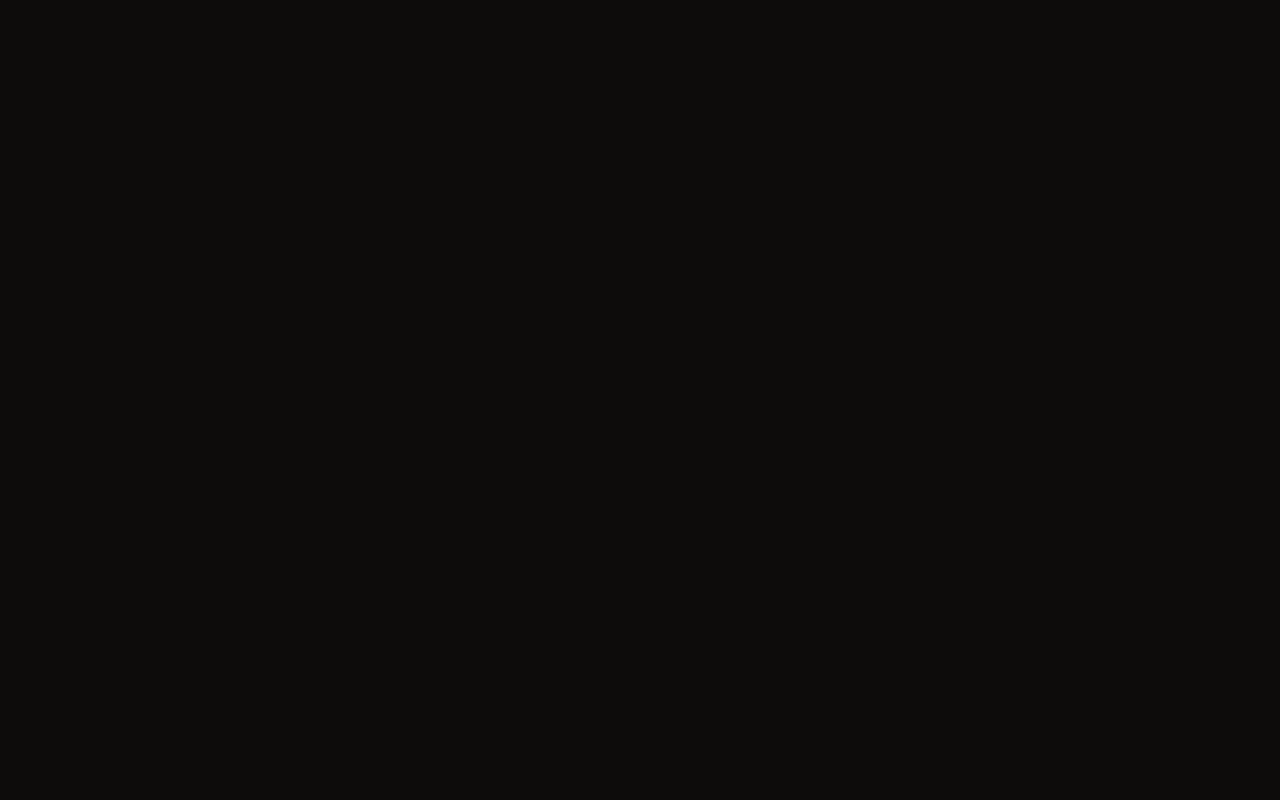
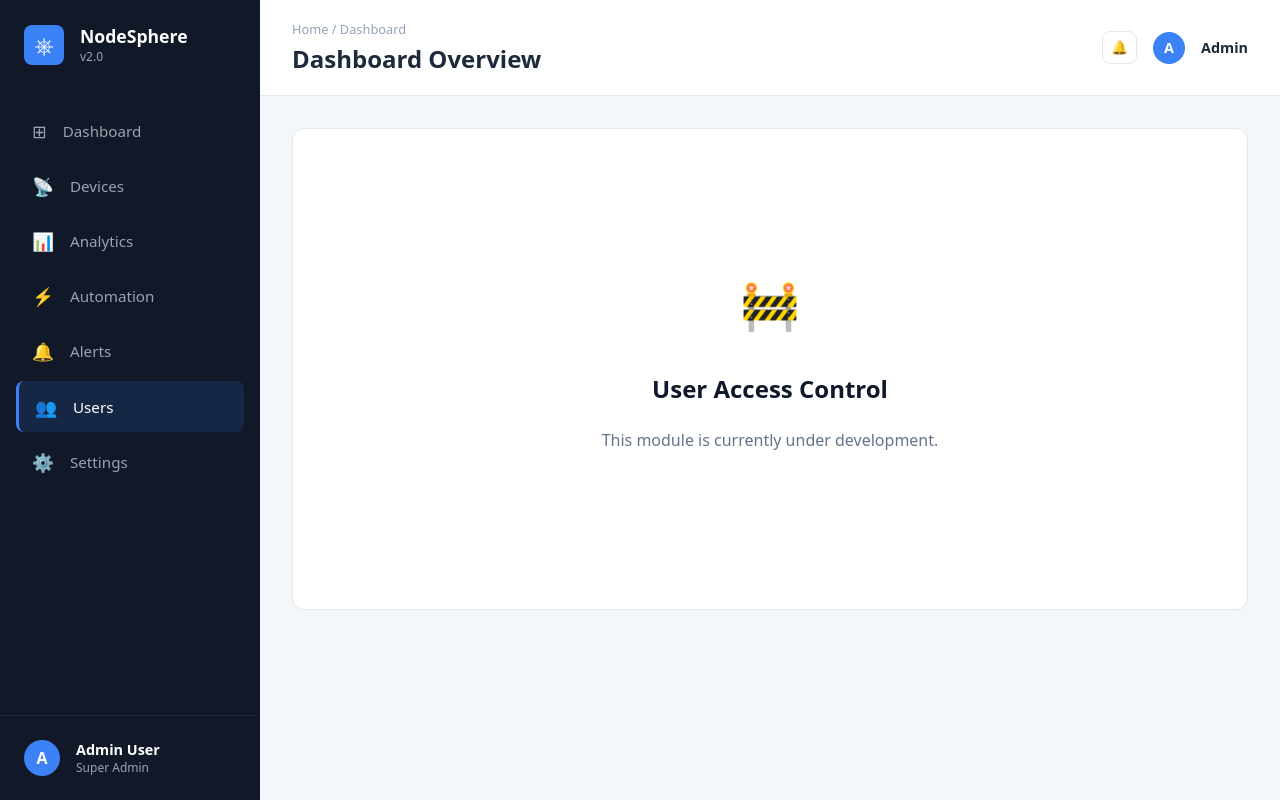
Before and after one commit to RemazFG/NodeSphere, a React (Vite) app: page /app/users in a window 1280 px wide. Before the commit this address had no page. Built offline with nearby package versions, Linux system fonts and the light colour scheme.

Commit message:
feat: add PlaceholderPage component and update routing for new app sections

```diff
--- a/src/App.jsx
+++ b/src/App.jsx
@@ -9,20 +9,18 @@ import CasesPage from './pages/CasesPage';
 import LoginPage from './pages/LoginPage';
 import SignupPage from './pages/SignupPage';
 
-// Import the new App Layout and Overview Dashboard
 import AppLayout from './components/AppLayout';
 import OverviewDashboard from './pages/OverviewDashboard';
+import PlaceholderPage from './pages/PlaceholderPage';
 
 import './index.css';
 
 export default function App() {
   const location = useLocation();
-  // Check if the current URL starts with "/app"
   const isAppRoute = location.pathname.startsWith('/app');
 
   return (
     <div className="app-container">
-      {/* Hide marketing header if in the app */}
       {!isAppRoute && <Header />}
 
       <Routes>
@@ -35,14 +33,17 @@ export default function App() {
         <Route path="/signup" element={<SignupPage />} />
 
         {/* Authenticated App Routes */}
-        <Route path="/app/overview" element={
-          <AppLayout>
-            <OverviewDashboard />
-          </AppLayout>
-        } />
+        <Route path="/app/overview" element={<AppLayout><OverviewDashboard /></AppLayout>} />
+
+        {/* 2. Add the missing routes using the Placeholder */}
+        <Route path="/app/devices" element={<AppLayout><PlaceholderPage title="Devices Management" /></AppLayout>} />
+        <Route path="/app/analytics" element={<AppLayout><PlaceholderPage title="Analytics & Reports" /></AppLayout>} />
+        <Route path="/app/automation" element={<AppLayout><PlaceholderPage title="Automation Rules" /></AppLayout>} />
+        <Route path="/app/alerts" element={<AppLayout><PlaceholderPage title="System Alerts" /></AppLayout>} />
+        <Route path="/app/users" element={<AppLayout><PlaceholderPage title="User Access Control" /></AppLayout>} />
+        <Route path="/app/settings" element={<AppLayout><PlaceholderPage title="Platform Settings" /></AppLayout>} />
       </Routes>
 
-      {/* Hide marketing footer if in the app */}
       {!isAppRoute && <Footer />}
     </div>
   );
--- /dev/null
+++ b/src/pages/PlaceholderPage.jsx
@@ -0,0 +1,20 @@
+// src/pages/PlaceholderPage.jsx
+export default function PlaceholderPage({ title }) {
+    return (
+        <div style={{
+        display: 'flex',
+        flexDirection: 'column',
+        alignItems: 'center',
+        justifyContent: 'center',
+        height: '60vh',
+        backgroundColor: 'white',
+        borderRadius: '12px',
+        border: '1px solid #e2e8f0',
+        color: '#64748b'
+        }}>
+        <span style={{ fontSize: '3rem', marginBottom: '1rem' }}>🚧</span>
+        <h2 style={{ color: '#0f172a', marginBottom: '0.5rem' }}>{title}</h2>
+        <p>This module is currently under development.</p>
+        </div>
+    );
+}
```
